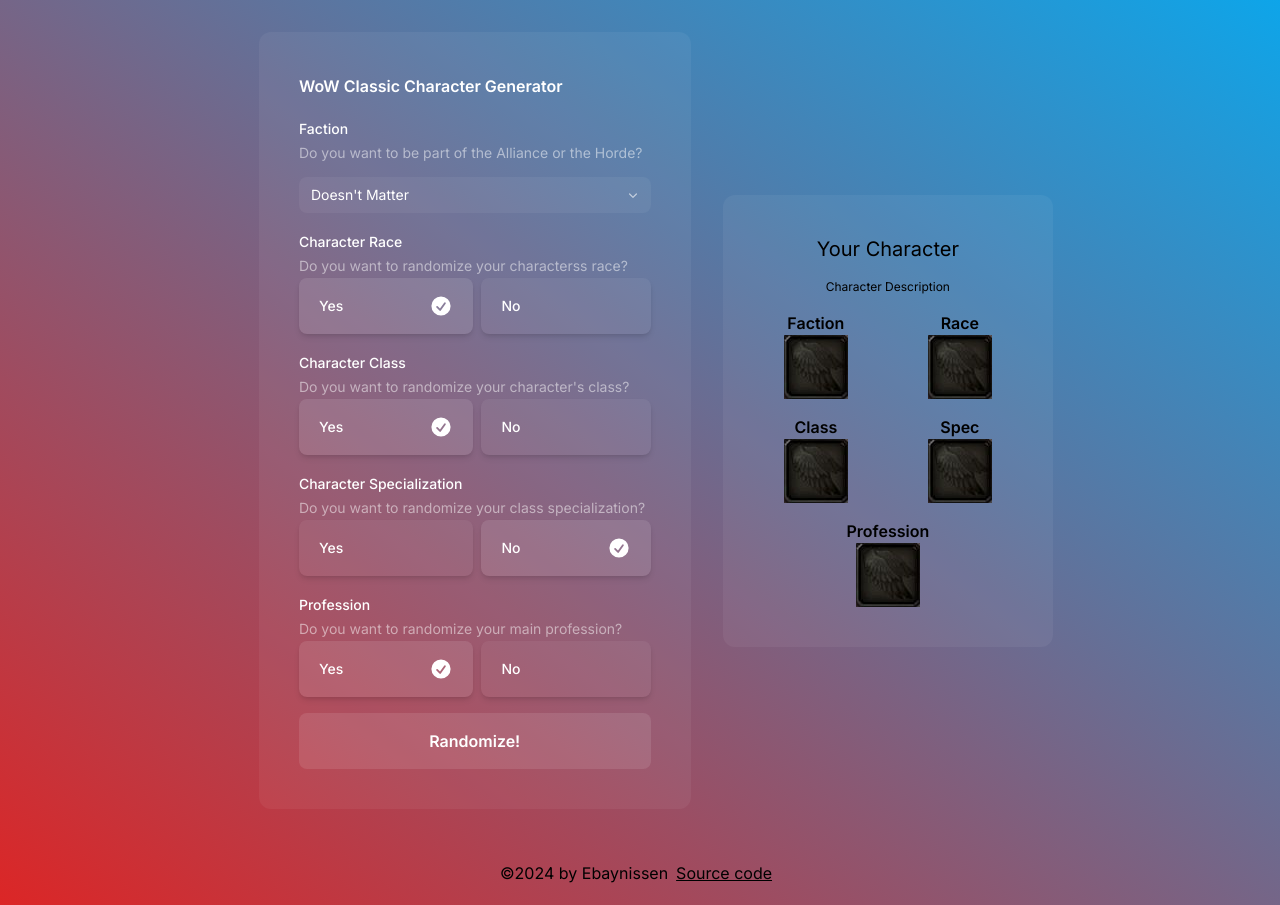
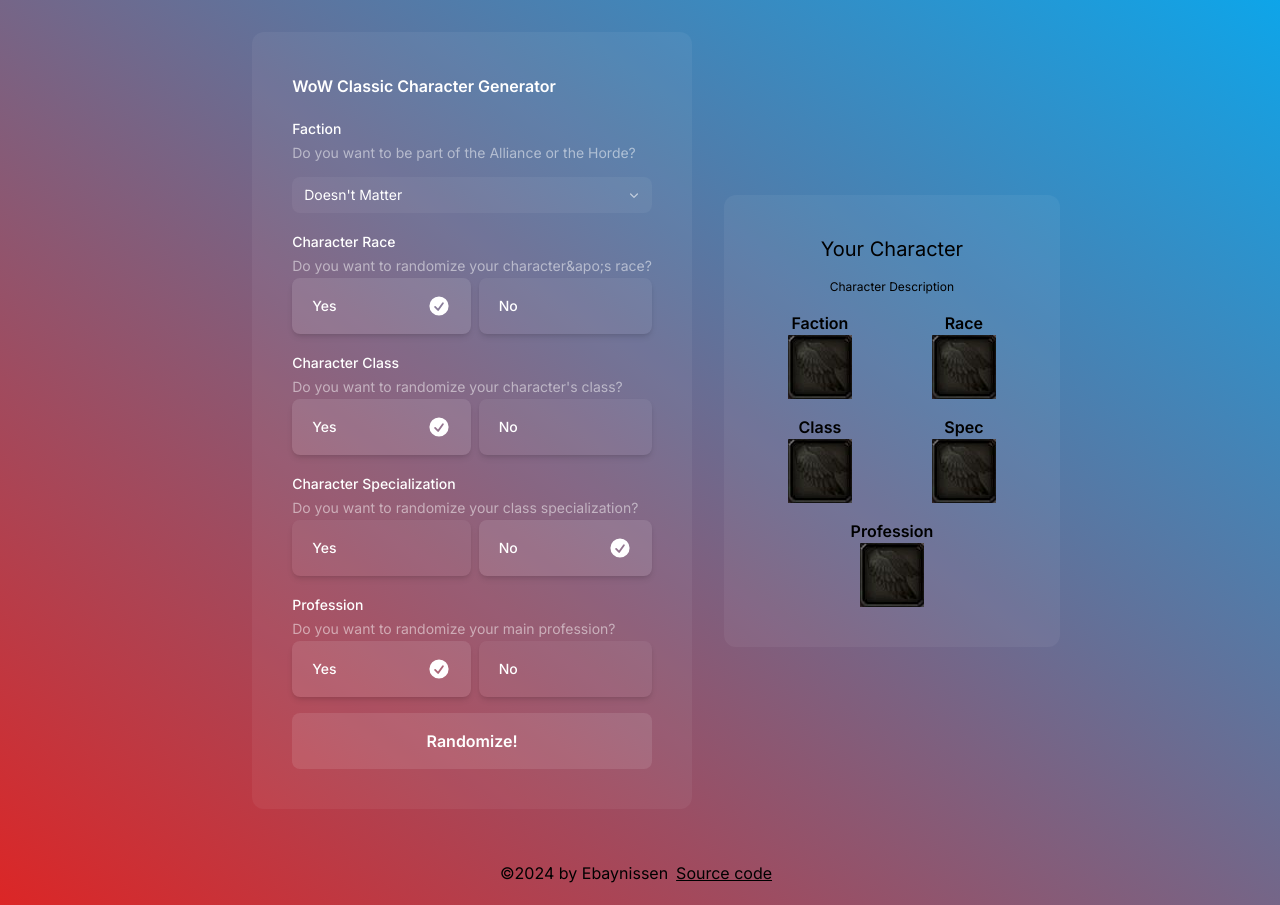
Before and after one commit to ebaynissen/wow-classic-randomizer, a Next.js app: page / in a window 1280 px wide. Built offline with nearby package versions, Linux system fonts and the light colour scheme.

Commit message:
✏️ typo and wrong baseurl

```diff
--- a/next.config.mjs
+++ b/next.config.mjs
@@ -1,6 +1,6 @@
 /** @type {import('next').NextConfig} */
 const nextConfig = {
-    basePath: "/wow-classic-generator",
+    basePath: "/wow-classic-randomizer",
     output: "export",
     images: {
         unoptimized: true,
--- a/src/app/page.tsx
+++ b/src/app/page.tsx
@@ -210,7 +210,7 @@
     }
     return (
         <main className="flex flex-col items-center min-h-screen bg-gradient-to-tr from-red-600 to-sky-500	">
-            <div className="flex flex-col lg:flex-row justify-center items-center">
+            <div className="flex flex-col lg:flex-row items-center">
                 <form
                     className="w-full lg:w-1/3 max-w-lg p-8 flex-grow"
                     onSubmit={handleSubmit}
@@ -255,7 +255,7 @@
                                 Character Race
                             </Label>
                             <Description className="text-sm/6 text-white/50">
-                                Do you want to randomize your characterss race?
+                                Do you want to randomize your character&apo;s race?
                             </Description>
                             <RadioGroup
                                 value={race}
```
